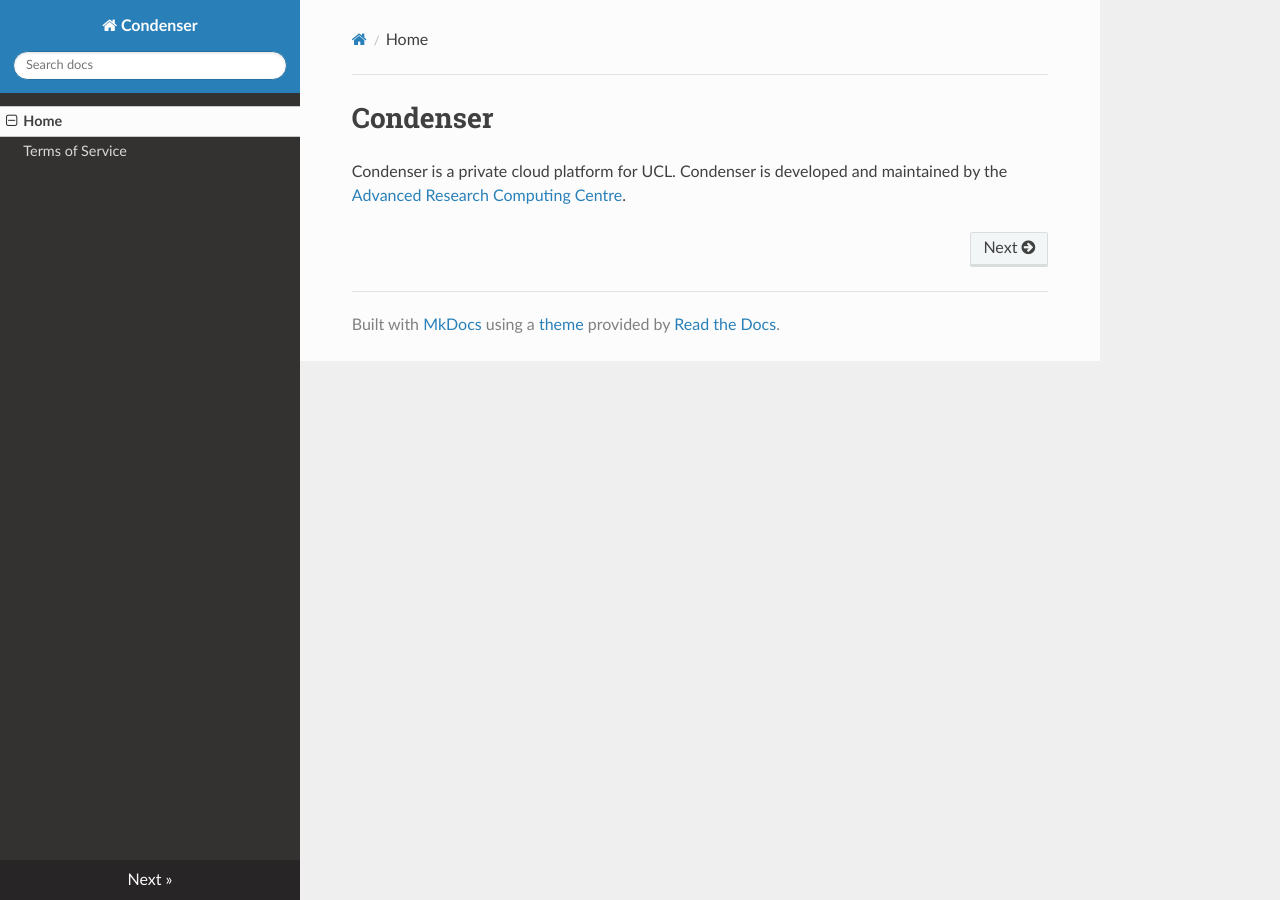
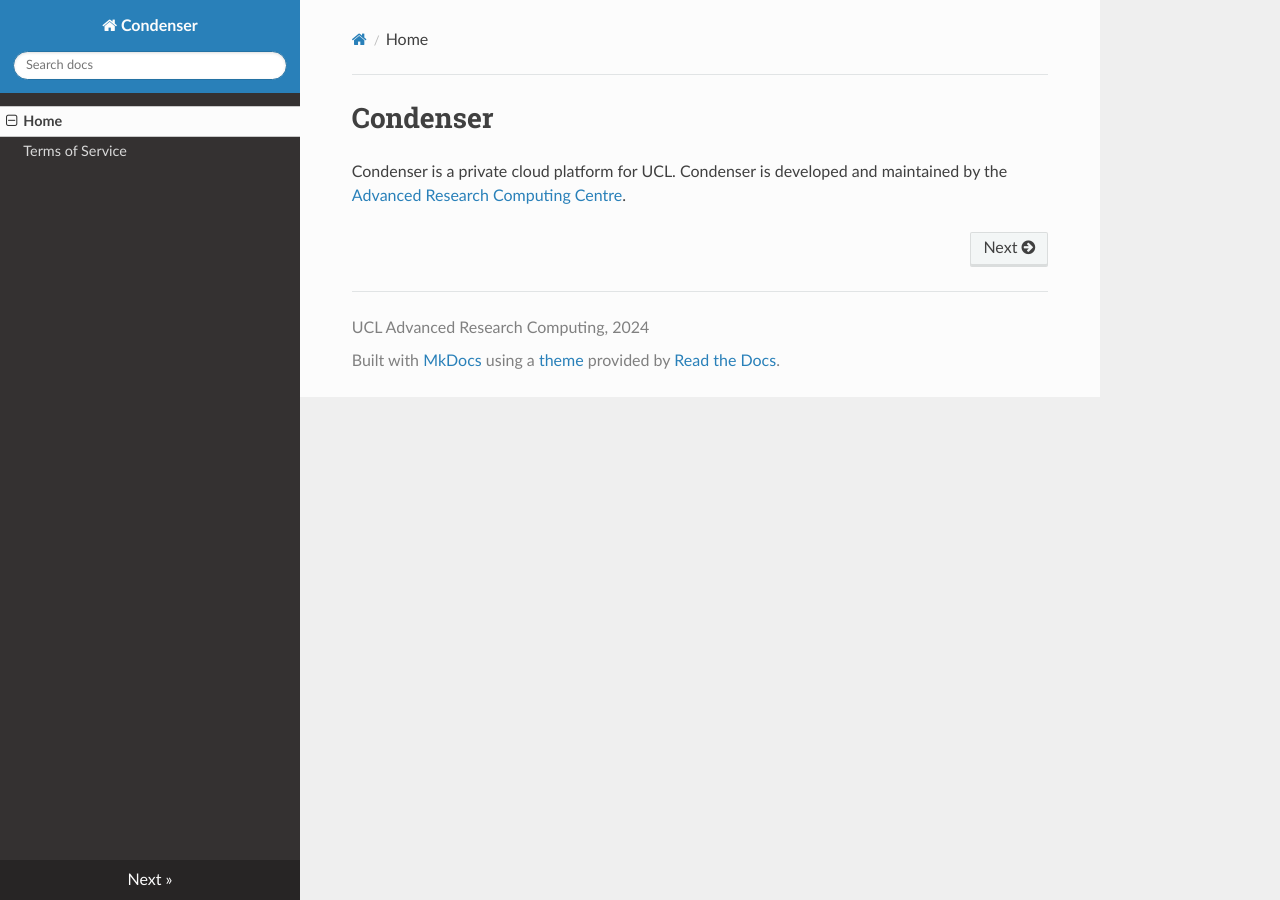
Before and after one commit to UCL-ARC/condenser-mkdocs, an MkDocs documentation site: the page built from docs/index.md, in a window 1280 px wide. Built offline with MkDocs 1.6.1, drawn with Linux system fonts in a browser that asks for light colours; nearby versions of some CDN libraries.

Commit message:
copyright and desc

```diff
--- a/mkdocs.yml
+++ b/mkdocs.yml
@@ -3,3 +3,5 @@
 nav:
   - Home: index.md
   - Terms of Service: tos.md
+copyright: "UCL Advanced Research Computing, 2024"
+site_description: "Documentation for the UCL Condenser Platform"
```
